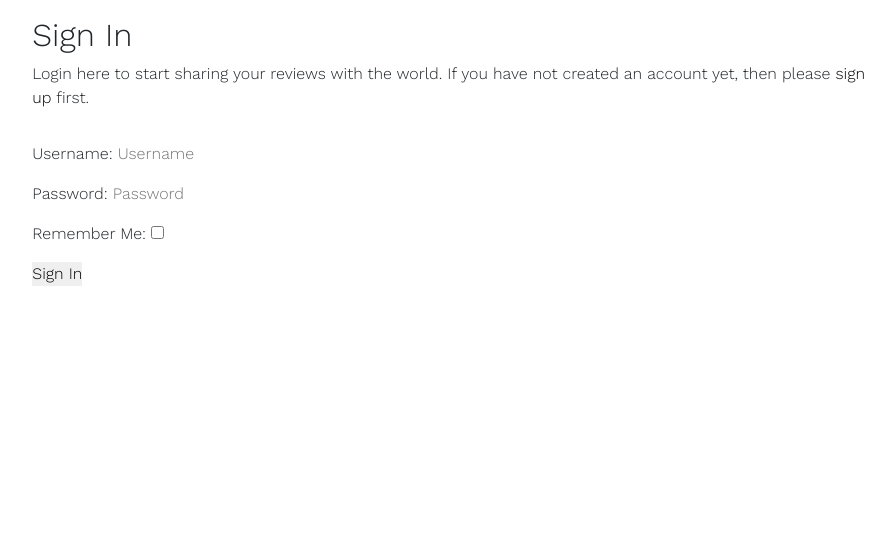
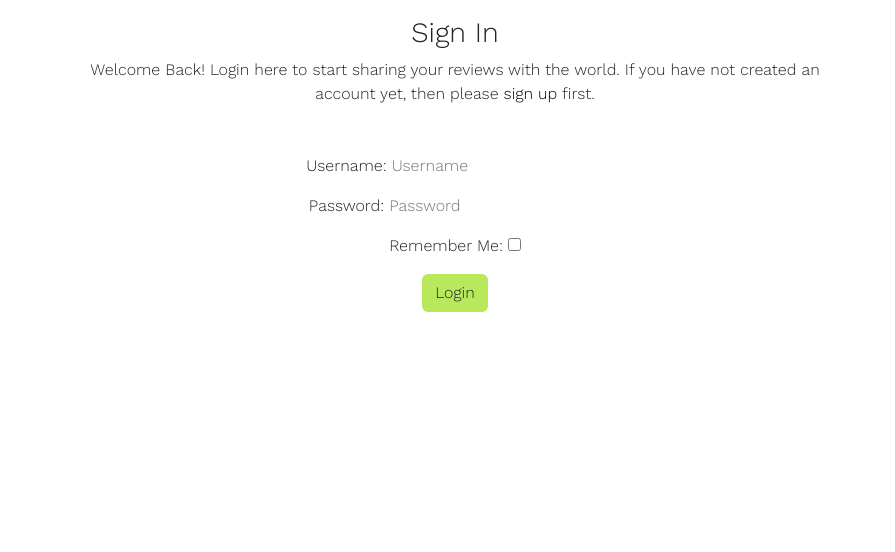
Before and after one commit to ARcKP98/open-book-reviews, a Django app: page /accounts/login/ in a window 1280 px wide. Shown: the part 56-608 px from the top of the page, without its empty margins (185-1080 px from the left). Run offline with Django 3.2, Linux system fonts and the light colour scheme; some libraries are stand-ins or nearby versions.

Commit message:
Style the login page and fix footer error.

```diff
--- a/static/css/style.css
+++ b/static/css/style.css
@@ -31,6 +31,15 @@ a {
 .dropdown-item{
   padding-right: 3rem;
 }
+
+/* .card-text {
+  font-size: 12px;
+} */
+
+.btn-login {
+
+  background-color: #B8E95C;
+}
 /*Footer*/
 footer {
     height: 150px;
--- a/templates/account/login.html
+++ b/templates/account/login.html
@@ -1,35 +1,38 @@
 {% extends "base.html" %}
 
 {% load i18n %}
-{% load account socialaccount %}
 
 {% block head_title %}{% trans "Sign In" %}{% endblock %}
 
 {% block content %}
-<div class="conatiner">
+
+<div class="container text-center">
+  <div class="row">
+    <div class="col-md-8 mt-3 mx-auto text-center">
+
+      <h3>{% trans "Sign In" %}</h3>
+
+
+      <p>{% blocktrans %}Welcome Back! Login here to start sharing your reviews with the world.
+        If you have not created an account yet, then please
+        <a href="{{ signup_url }}">sign up</a> first.{% endblocktrans %}</p>
+    </div>
+  </div>
   <div class="row">
     <div class="col-md-8 mt-3 mx-auto">
 
 
-      <h2>{% trans "Sign In" %}</h2>
-
-      <p>{% blocktrans %}Login here to start sharing your reviews with the world.
-        If you have not created an account yet, then please
-        <a href="{{ signup_url }}">sign up</a> first.{% endblocktrans %}</p>
-</div>
-</div>
-
-  <div class="row">
-    <div class="col-md-8 mt-3 mx-auto">
-
-      <form class="login" method="POST" action="{% url 'account_login' %}">
+      <form class="login mt-3" method="POST" action="{% url 'account_login' %}">
         {% csrf_token %}
         {{ form.as_p }}
         {% if redirect_field_value %}
         <input type="hidden" name="{{ redirect_field_name }}" value="{{ redirect_field_value }}" />
         {% endif %}
-        <button class="primaryAction" type="submit">{% trans "Sign In" %}</button>
       </form>
+
+
+        <button class="btn btn-login" type="submit">{% trans "Login" %}</button>
+
     </div>
   </div>
 </div>
```
